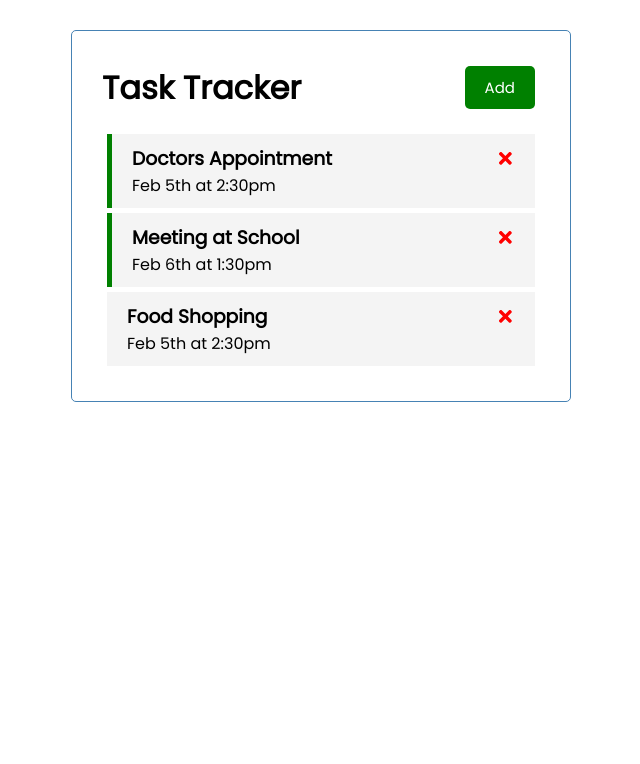
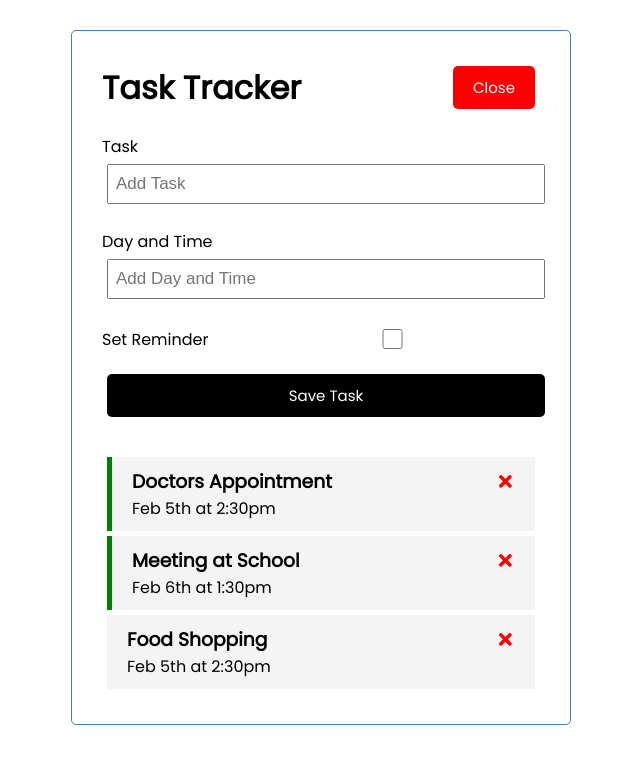
Before and after one commit to aawang1999/task-tracker-react, a React (Create React App) app: page / in a window 1280 px wide. Both pictures are taken after a click on the button "Add". Shown: the top 764 px of the page, without its empty margins (319-959 px from the left). Built offline with nearby package versions, Linux system fonts and the light colour scheme.

Commit message:
feat: ui complete

```diff
--- a/src/App.js
+++ b/src/App.js
@@ -1,8 +1,10 @@
 import React, { useState } from 'react'
 import Header from './components/Header'
 import Tasks from './components/Tasks'
+import AddTask from './components/AddTask'
 
 function App() {
+  const [showAddTask, setShowAddTask] = useState(false)
   const [tasks, setTasks] = useState([
     {
       "id": 1,
@@ -24,8 +26,15 @@
     }
   ])
 
+  const addTask = (task) => {
+    const id = Math.floor(Math.random() * 10000) + 1
+    const newTask = { id, ...task }
+    setTasks([...tasks, newTask])
+  }
+
   const deleteTask = (id) => {
     setTasks(tasks.filter((task) => task.id !== id))
+    console.log('delete')
   }
 
   const toggleReminder = (id) => {
@@ -36,7 +45,11 @@
 
   return (
     <div className='container'>
-      <Header />
+      <Header
+        onAdd={() => setShowAddTask(!showAddTask)}
+        showAdd={showAddTask}
+      />
+      {showAddTask && <AddTask onAdd={addTask} />}
       {tasks.length > 0 ? (
         <Tasks tasks={tasks} onDelete={deleteTask} onToggle={toggleReminder} />
       ) : (
--- /dev/null
+++ b/src/components/AddTask.js
@@ -0,0 +1,44 @@
+import React, { useState } from 'react'
+
+const AddTask = ({ onAdd }) => {
+  const [text, setText] = useState('')
+  const [day, setDay] = useState('')
+  const [reminder, setReminder] = useState(false)
+
+  const onSubmit = (e) => {
+    e.preventDefault()
+    if (!text) {
+      alert('Please add a task')
+      return
+    }
+    onAdd({ text, day, reminder })
+    setText('')
+    setDay('')
+    setReminder(false)
+  }
+
+  return (
+    <form className='add-form' onSubmit={onSubmit}>
+      <div className="form-control">
+        <label>Task</label>
+        <input type="text" placeholder="Add Task" value={text} onChange={(e) => setText(e.target.value)} />
+      </div>
+      <div className="form-control">
+        <label>Day and Time</label>
+        <input type="text" placeholder="Add Day and Time" value={day} onChange={(e) => setDay(e.target.value)} />
+      </div>
+      <div className="form-control form-control-check">
+        <label>Set Reminder</label>
+        <input
+          type="checkbox"
+          checked={reminder}
+          value={reminder}
+          onChange={(e) => setReminder(e.currentTarget.checked)}
+        />
+      </div>
+      <input type="submit" value="Save Task" className="btn btn-block" />
+    </form>
+  )
+}
+
+export default AddTask
--- a/src/components/Header.js
+++ b/src/components/Header.js
@@ -2,15 +2,15 @@
 import Button from './Button'
 import PropTypes from 'prop-types'
 
-const Header = ({ title }) => {
-  const onClick = () => {
-    console.log('Click')
-  }
-
+const Header = ({ title, onAdd, showAdd }) => {
   return (
     <header className='header'>
       <h1>{title}</h1>
-      <Button color='green' text='Add' onClick={onClick} />
+      <Button
+        color={showAdd ? 'red' : 'green'}
+        text={showAdd ? 'Close' : 'Add'}
+        onClick={onAdd}
+      />
     </header>
   )
 }
--- a/src/components/Task.js
+++ b/src/components/Task.js
@@ -3,7 +3,7 @@
 
 const Task = ({ task, onDelete, onToggle }) => {
   return (
-    <div className={`task ${task.reminder ? 'reminder' : ''}`} onClick={() => onToggle(task.id)}>
+    <div className={`task ${task.reminder ? 'reminder' : ''}`} onDoubleClick={() => onToggle(task.id)}>
       <h3>{task.text}
         <FaTimes
           style={{ color: 'red', cursor: 'pointer' }}
```
